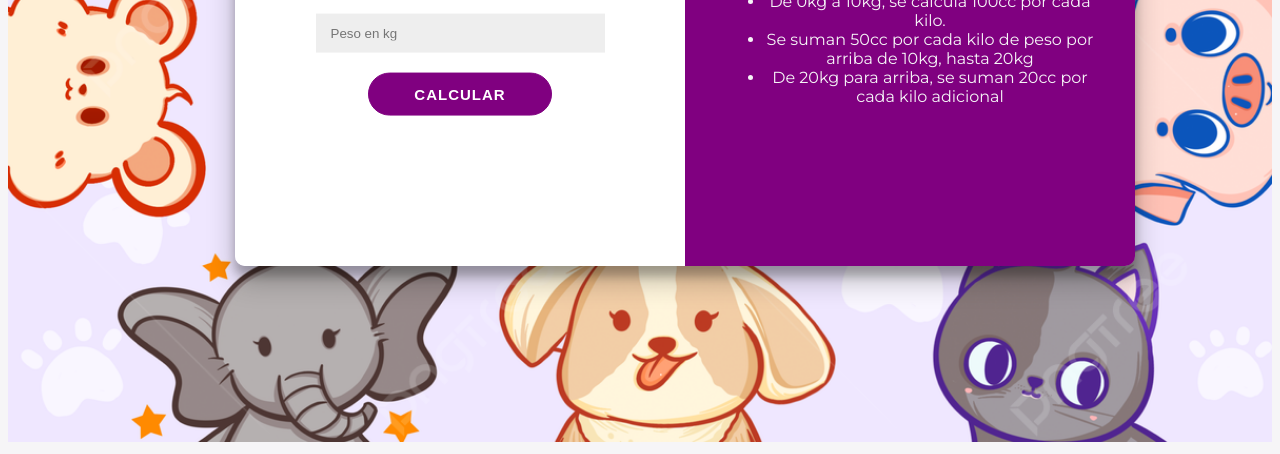
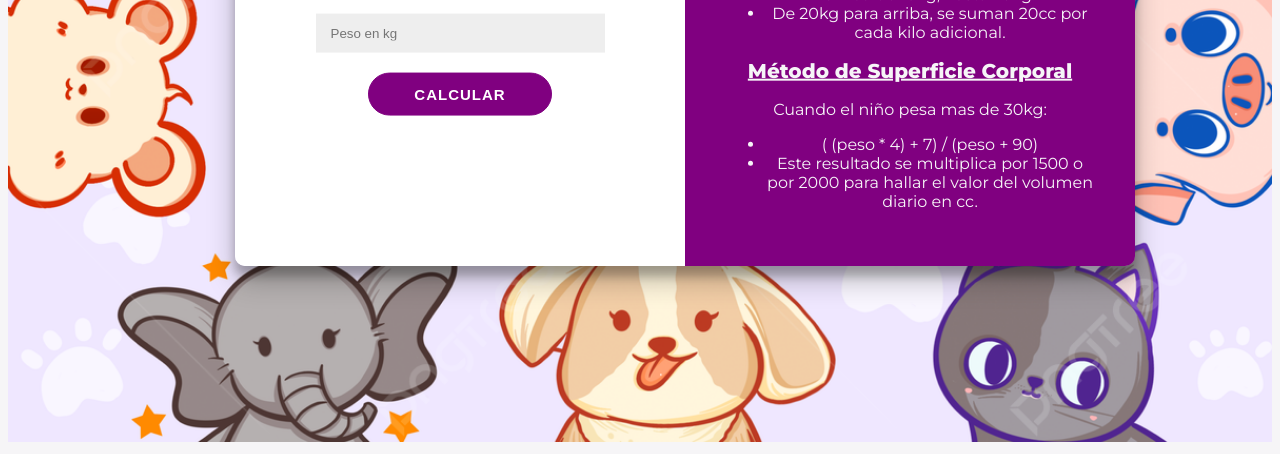
Before and after one commit to MairaAl/MairaAl.github.io, a plain HTML site: page index.html in a window 1280 px wide. Shown: the part 469-923 px from the top of the page. Drawn offline with Linux system fonts and the light colour scheme.

Commit message:
Updated html

```diff
--- a/index.html
+++ b/index.html
@@ -30,12 +30,23 @@
       <div id="detalle">
         <div class="contenido">
           <h1>¿Como se calcula?</h1>
+          <h2>Método Holliday-Segar</h2>
           <ul>
             <li>De 0kg a 10kg, se calcula 100cc por cada kilo.</li>
             <li>
-              Se suman 50cc por cada kilo de peso por arriba de 10kg, hasta 20kg
+              Se suman 50cc por cada kilo de peso por arriba de 10kg, hasta
+              20kg.
             </li>
-            <li>De 20kg para arriba, se suman 20cc por cada kilo adicional</li>
+            <li>De 20kg para arriba, se suman 20cc por cada kilo adicional.</li>
+          </ul>
+          <h2>Método de Superficie Corporal</h2>
+          <div>Cuando el niño pesa mas de 30kg:</div>
+          <ul>
+            <li>( (peso * 4) + 7) / (peso + 90)</li>
+            <li>
+              Este resultado se multiplica por 1500 o por 2000 para hallar el
+              valor del volumen diario en cc.
+            </li>
           </ul>
         </div>
       </div>
--- a/style.css
+++ b/style.css
@@ -86,3 +86,7 @@ img {
 #title {
   color: #800080;
 }
+h2 {
+  font-size: 20px;
+  text-decoration: underline;
+}
```
